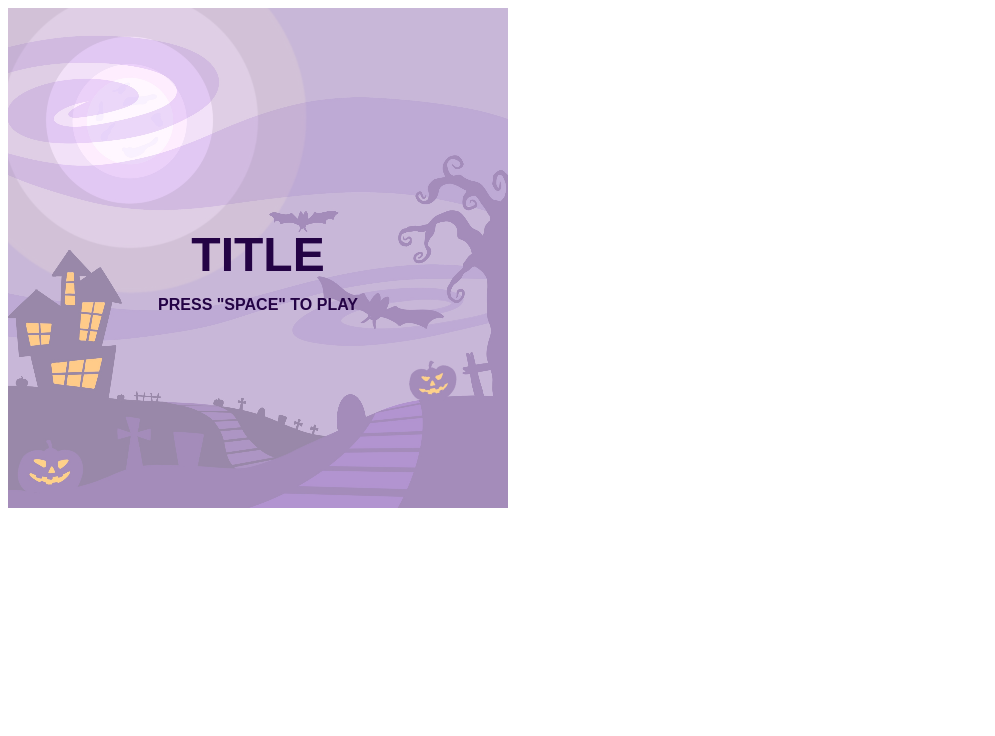
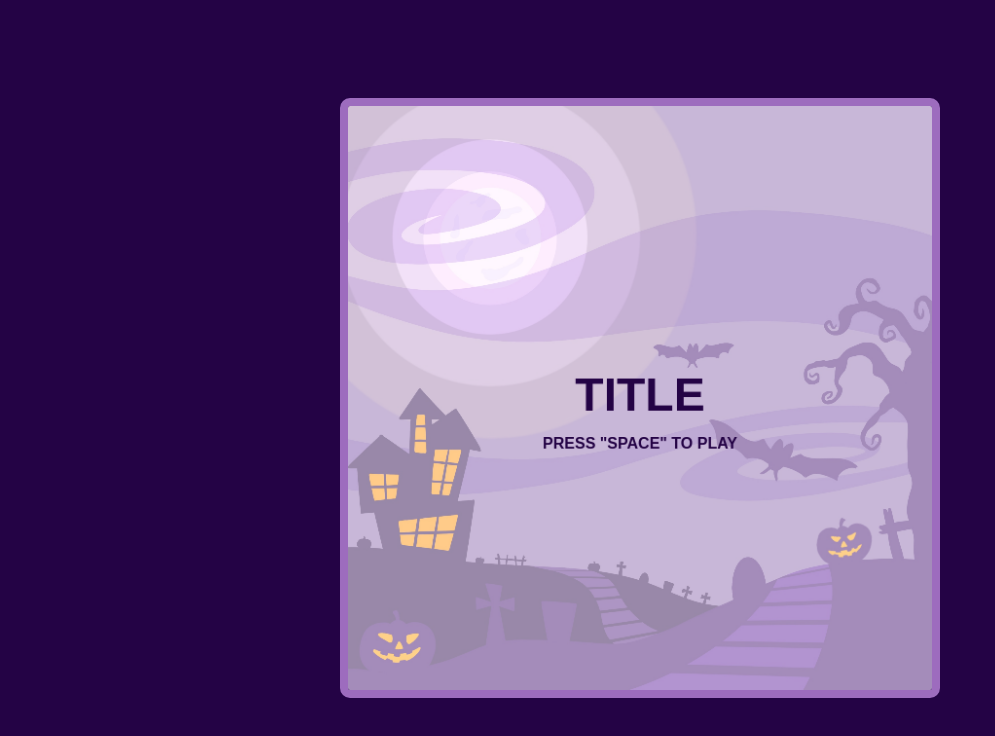
Before and after one commit to leonel-aguirre/calzada-code-halloween-challenge-2023, a website built with Vite: page index.html in a window 1280 px wide. Shown: the whole page, without its empty margins (0-995 px from the left). Built offline with nearby package versions, Linux system fonts and the light colour scheme.

Commit message:
:lipstick: Stylesheet added.

```diff
--- a/index.html
+++ b/index.html
@@ -4,6 +4,7 @@
     <meta charset="UTF-8" />
     <meta name="viewport" content="width=device-width, initial-scale=1.0" />
     <title>Halloween Challenge 2023</title>
+    <link rel="stylesheet" href="./styles.css" />
   </head>
   <body>
     <div id="app">
--- a/src/game-components/Game.js
+++ b/src/game-components/Game.js
@@ -216,16 +216,16 @@ class Game {
       p.stroke("#fddafe")
       p.fill("#240345")
       p.strokeWeight(3)
-      p.textSize(14)
-      p.text(`Points: ${this.points}`, 10, 25)
-      p.text(`Streak: ${this.streak}`, 10, 50)
-      p.text(`Level: ${this.level}`, 10, 75)
+      p.textSize(20)
+      p.text(`Points: ${this.points}`, 10, 30)
+      p.text(`Streak: ${this.streak}`, 10, 60)
+      p.text(`Level: ${this.level}`, 10, 90)
       p.text(
         `Strikes: ${Array.from(Array(this.strikes))
           .map(() => "❌")
           .join(" ")}`,
         10,
-        100
+        120
       )
       p.pop()
     }
--- a/src/main.js
+++ b/src/main.js
@@ -2,8 +2,8 @@ import p5 from "p5"
 
 import Game, { GAME_STATE } from "./game-components/Game"
 
-const WIDTH = 500
-const HEIGHT = 500
+const WIDTH = 600
+const HEIGHT = 600
 
 let game
 
--- /dev/null
+++ b/styles.css
@@ -0,0 +1,18 @@
+* {
+  box-sizing: border-box;
+  margin: 0;
+}
+
+body {
+  background-color: #240345;
+  height: 100vh;
+
+  display: flex;
+  justify-content: center;
+  align-items: center;
+}
+
+#Canvas > canvas {
+  border: 8px solid #9d6cbe;
+  border-radius: 10px;
+}
```
